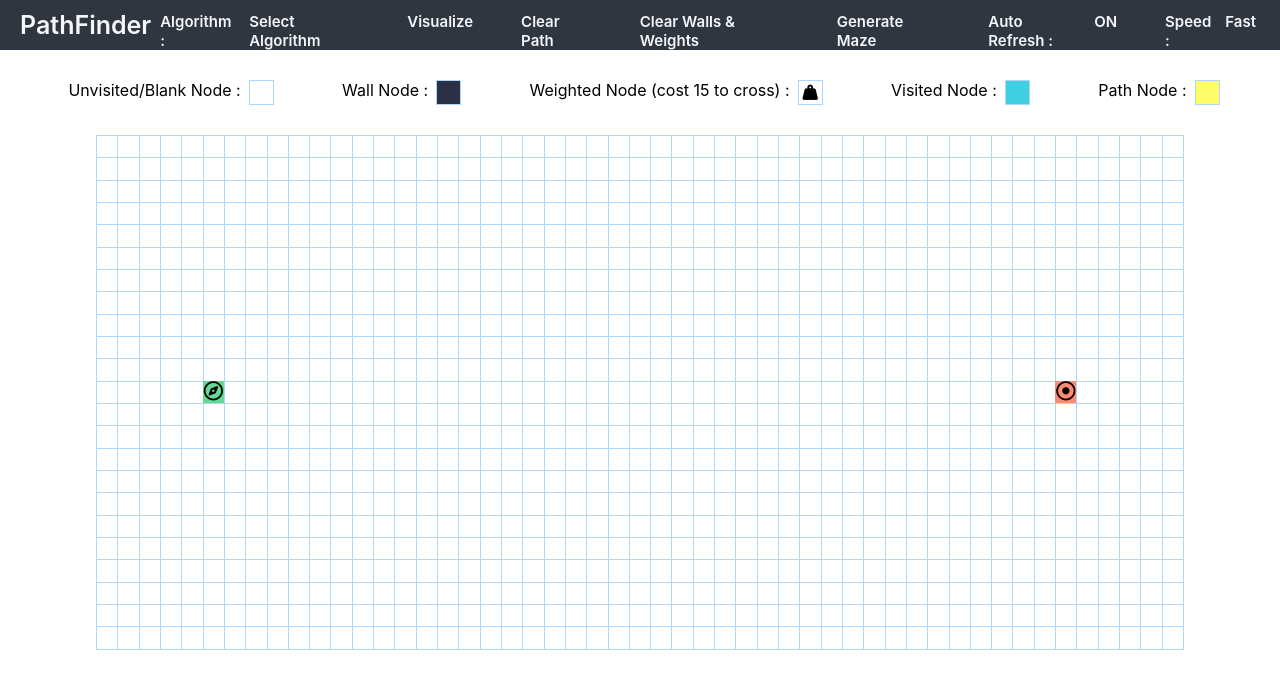
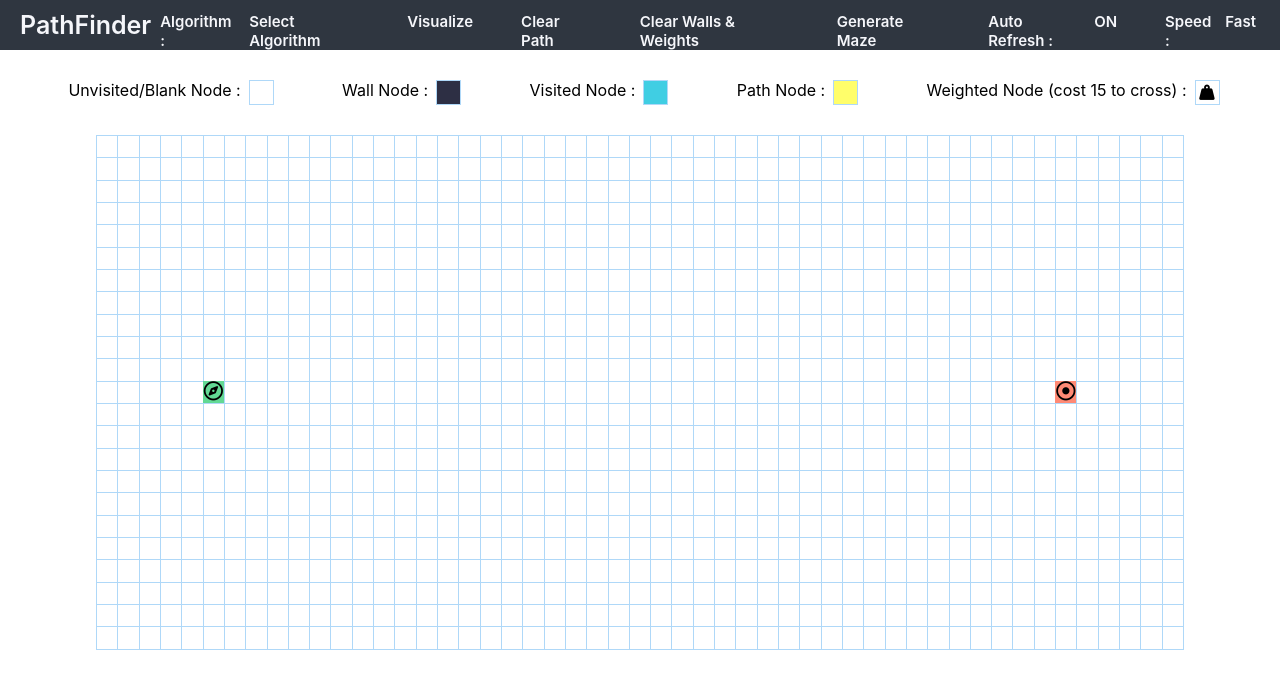
Before and after one commit to Baptistemontan/pathfinder-react, a React (Create React App) app: page / in a window 1280 px wide. Shown: the top 688 px of the page. Built offline with nearby package versions, Linux system fonts and the light colour scheme.

Commit message:
moved the visited node exemple to the right

```diff
--- a/src/components/Grid.jsx
+++ b/src/components/Grid.jsx
@@ -223,6 +223,15 @@ export default class Grid extends Component {
             <p>Wall Node :</p>
             <div className="node exemple node-wall"></div>
           </div>
+
+          <div className="exemple-container">
+            <p>Visited Node :</p>
+            <div className="node exemple node-visited"></div>
+          </div>
+          <div className="exemple-container">
+            <p>Path Node :</p>
+            <div className="node exemple node-path"></div>
+          </div>
           <div className="exemple-container">
             <p>Weighted Node (cost 15 to cross) :</p>
             <div className="node exemple node-weight">
@@ -230,14 +239,6 @@ export default class Grid extends Component {
                 <i className="fas fa-weight-hanging iweight"></i>
               </div>
             </div>
-          </div>
-          <div className="exemple-container">
-            <p>Visited Node :</p>
-            <div className="node exemple node-visited"></div>
-          </div>
-          <div className="exemple-container">
-            <p>Path Node :</p>
-            <div className="node exemple node-path"></div>
           </div>
         </div>
         <div id="grid" className="noselect" onMouseUp={this.handleMouseUp}>
```
